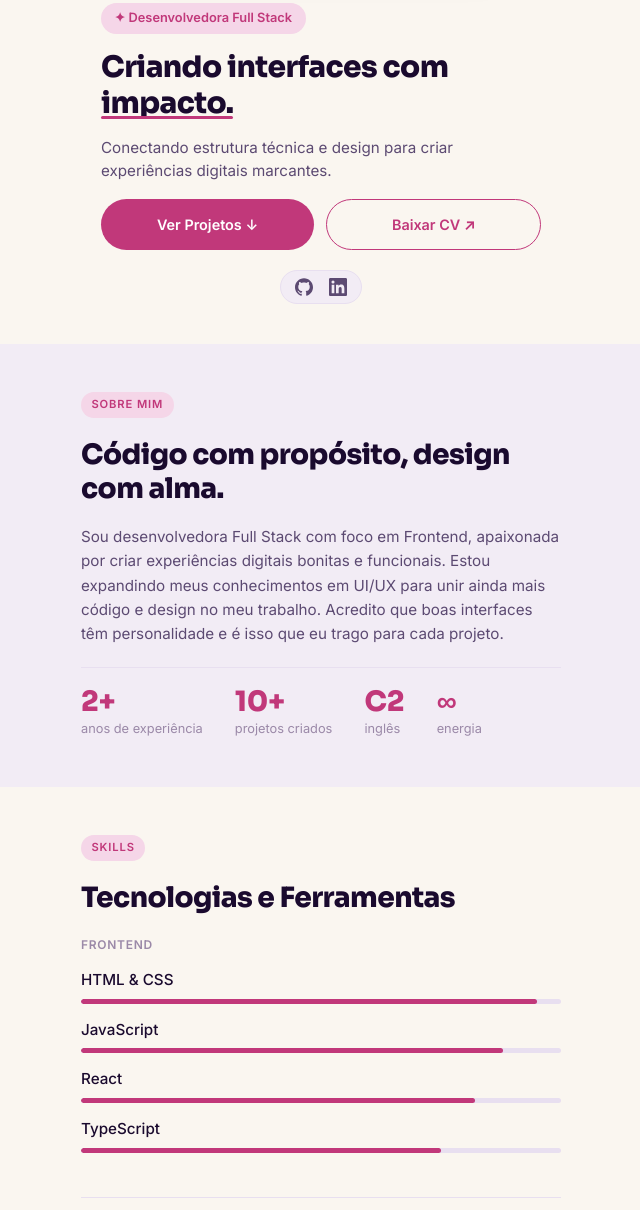
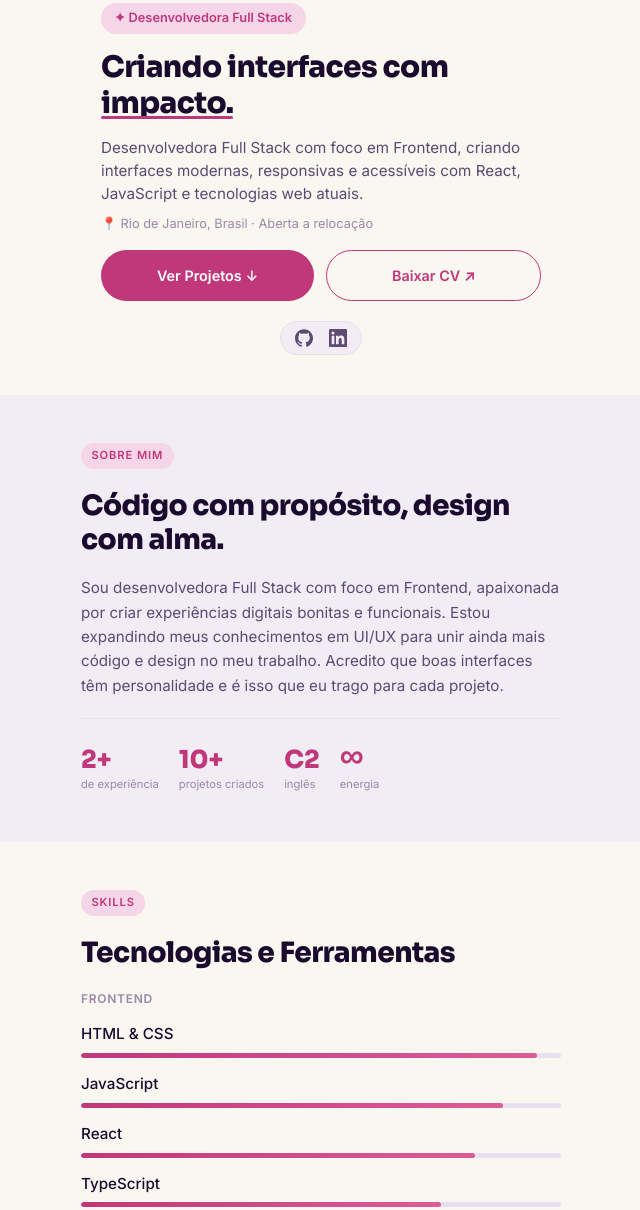
Before and after one commit to ClaraDev01/Ana-Clara-Portfolio, a plain HTML site: page index.html in a window 1280 px wide. Shown: the part 407-1617 px from the top of the page, without its empty margins (319-959 px from the left). Drawn offline with Linux system fonts and the light colour scheme.

Commit message:
fix: update hero bio, add location and web summit experience

```diff
--- a/css/style.css
+++ b/css/style.css
@@ -296,6 +296,12 @@ nav {
     line-height: 1.5;
 }
 
+.hero-location {
+    font-size: 0.8rem;
+    color: var(--text-3);
+    margin-top: -0.5rem;
+}
+
 .hero-actions {
     display: flex;
     gap: 0.75rem;
@@ -412,9 +418,10 @@ nav {
 
 .about-stats {
     display: flex;
-    gap: 2rem;
+    gap: 1.25rem;
     padding-top: 1.25rem;
     border-top: 1px solid var(--border);
+    align-items: flex-end;
 }
 
 .stat {
@@ -425,14 +432,20 @@ nav {
 
 .stat-number {
     font-family: var(--font-title);
-    font-size: 1.75rem;
+    font-size: 1.55rem;
     font-weight: 800;
     color: var(--accent);
     line-height: 1;
 }
 
+.stat-number--infinity {
+    font-size: 2.1rem;
+    font-family: Arial, sans-serif;
+    line-height: 1;
+}
+
 .stat-label {
-    font-size: 0.8rem;
+    font-size: 0.7rem;
     color: var(--text-3);
 }
 
@@ -518,9 +531,11 @@ nav {
 .skill-fill {
     width: 0;
     height: 100%;
-    background-color: var(--accent);
+    background: linear-gradient(90deg,
+            var(--accent),
+            #df5b98);
     border-radius: inherit;
-    transition: width 1.2s ease;
+    transition: width 1.3s cubic-bezier(.22, .61, .36, 1);
 }
 
 /* EXPERIENCE SECTION */
--- a/index.html
+++ b/index.html
@@ -73,9 +73,17 @@
                 </h1>
 
                 <p class="hero-bio"
-                    data-pt="Conectando estrutura técnica e design para criar experiências digitais marcantes."
-                    data-en="Connecting technical structure and design to create remarkable digital experiences.">
-                    Conectando estrutura técnica e design para criar experiências digitais marcantes.
+                    data-pt="Desenvolvedora Full Stack com foco em Frontend, criando interfaces modernas, responsivas e acessíveis com React, JavaScript e tecnologias web atuais."
+                    data-en="Full Stack Developer focused on Frontend, building responsive and accessible interfaces with React, TypeScript and modern web technologies.">
+                    Desenvolvedora Full Stack com foco em Frontend, criando interfaces modernas, responsivas e
+                    acessíveis com React, JavaScript e tecnologias web atuais.
+                </p>
+
+                <p class="hero-location">
+                    📍 <span data-pt="Rio de Janeiro, Brasil · Aberta a relocação"
+                        data-en="Rio de Janeiro, Brazil · Open to relocation">
+                        Rio de Janeiro, Brasil · Aberta a relocação
+                    </span>
                 </p>
 
                 <div class="hero-actions">
@@ -125,8 +133,7 @@
                 <div class="about-stats">
                     <div class="stat">
                         <span class="stat-number">2+</span>
-                        <span class="stat-label" data-pt="anos de experiência" data-en="years of experience">anos de
-                            experiência</span>
+                        <span class="stat-label" data-pt="de experiência" data-en="of experience">de experiência</span>
                     </div>
                     <div class="stat">
                         <span class="stat-number">10+</span>
@@ -138,7 +145,7 @@
                         <span class="stat-label" data-pt="inglês" data-en="english">inglês</span>
                     </div>
                     <div class="stat">
-                        <span class="stat-number">∞</span>
+                        <span class="stat-number stat-number--infinity">∞</span>
                         <span class="stat-label" data-pt="energia" data-en="energy">energia</span>
                     </div>
                 </div>
@@ -301,6 +308,32 @@
 
                 <article class="exp-card">
                     <header class="exp-card-header">
+                        <span class="exp-org">Web Summit Rio</span>
+                        <time class="exp-period" datetime="2026-06" data-pt="Jun 2026" data-en="Jun 2026">
+                            Jun 2026
+                        </time>
+                    </header>
+                    <h3 class="exp-role" data-pt="Developer Programmer — Programa Seleto"
+                        data-en="Developer Programmer — Selective Programme">
+                        Developer Programmer — Programa Seleto
+                    </h3>
+                    <p class="exp-desc"
+                        data-pt="Selecionada para o Web Summit Rio 2026 Developer Programme por processo competitivo. Participei de palestras técnicas e sessões de networking focadas em engenharia de software, inteligência artificial e tecnologias emergentes."
+                        data-en="Selected for the Web Summit Rio 2026 Developer Programme through a competitive selection process. Attended technical talks and networking sessions focused on software engineering, artificial intelligence and emerging technologies.">
+                        Selecionada para o Web Summit Rio 2026 Developer Programme por processo competitivo. Participei
+                        de palestras técnicas e sessões de networking focadas em engenharia de software, inteligência
+                        artificial e tecnologias emergentes.
+                    </p>
+                    <ul class="exp-tags">
+                        <li><span class="tag" data-pt="Networking" data-en="Networking">Networking</span></li>
+                        <li><span class="tag" data-pt="IA" data-en="AI">IA</span></li>
+                        <li><span class="tag" data-pt="Engenharia de Software" data-en="Software Engineering">Engenharia
+                                de Software</span></li>
+                    </ul>
+                </article>
+
+                <article class="exp-card">
+                    <header class="exp-card-header">
                         <span class="exp-org">Driven Education</span>
                         <time class="exp-period" datetime="2024-06/2025-12" data-pt="Jun 2024 – Dez 2025"
                             data-en="Jun 2024 – Dec 2025">
```
